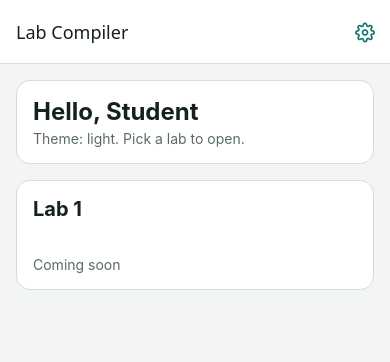
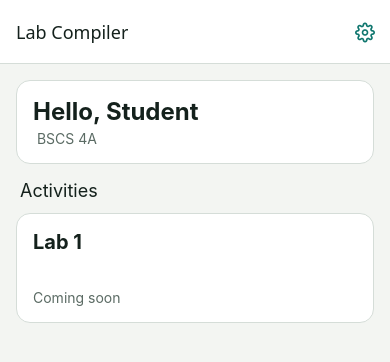
Before and after one commit to tadahaki/Lab-compiler, a React Native app: screen /Home in a window 390 px wide. Shown: the top 362 px of the page. Built offline with nearby package versions, Linux system fonts and the light colour scheme.

Commit message:
added a subheading section above the laboratory activity cards

```diff
--- a/src/screens/HomeScreen.js
+++ b/src/screens/HomeScreen.js
@@ -30,9 +30,11 @@ export default function HomeScreen({ navigation }) {
     <ScreenContainer>
       <Card style={styles.welcome}>
         <Text style={[styles.hello, { color: colors.text }]}>Hello, {name}</Text>
-        <Text style={{ color: colors.muted }}>Theme: {mode}. Pick a lab to open.</Text>
+        <Text style={{ color: colors.muted }}> BSCS 4A</Text>
       </Card>
-
+        <Text style={[styles.sectionTitle, { color: colors.text }]}>
+        Activities
+        </Text>
       <View style={styles.grid}>
         {labs.map((lab) => (
           <LabTile key={lab.id} lab={lab} onPress={() => navigation.navigate(lab.screen)} />
@@ -44,6 +46,12 @@ export default function HomeScreen({ navigation }) {
 const styles = StyleSheet.create({
   welcome: { marginBottom: 16 },
   hello: { fontSize: 24, fontWeight: '700', marginBottom: 4 },
+  sectionTitle: {
+  fontSize: 18,
+  fontWeight: '400',
+  marginBottom: 12,
+  paddingLeft: 4,
+},
   settingsButton: { width: 50, height: 40, alignItems: 'center', justifyContent: 'center' },
   grid: { flexDirection: 'row', flexWrap: 'wrap', gap: 12, justifyContent: 'space-between', marginBottom: 20 },
 });
```
